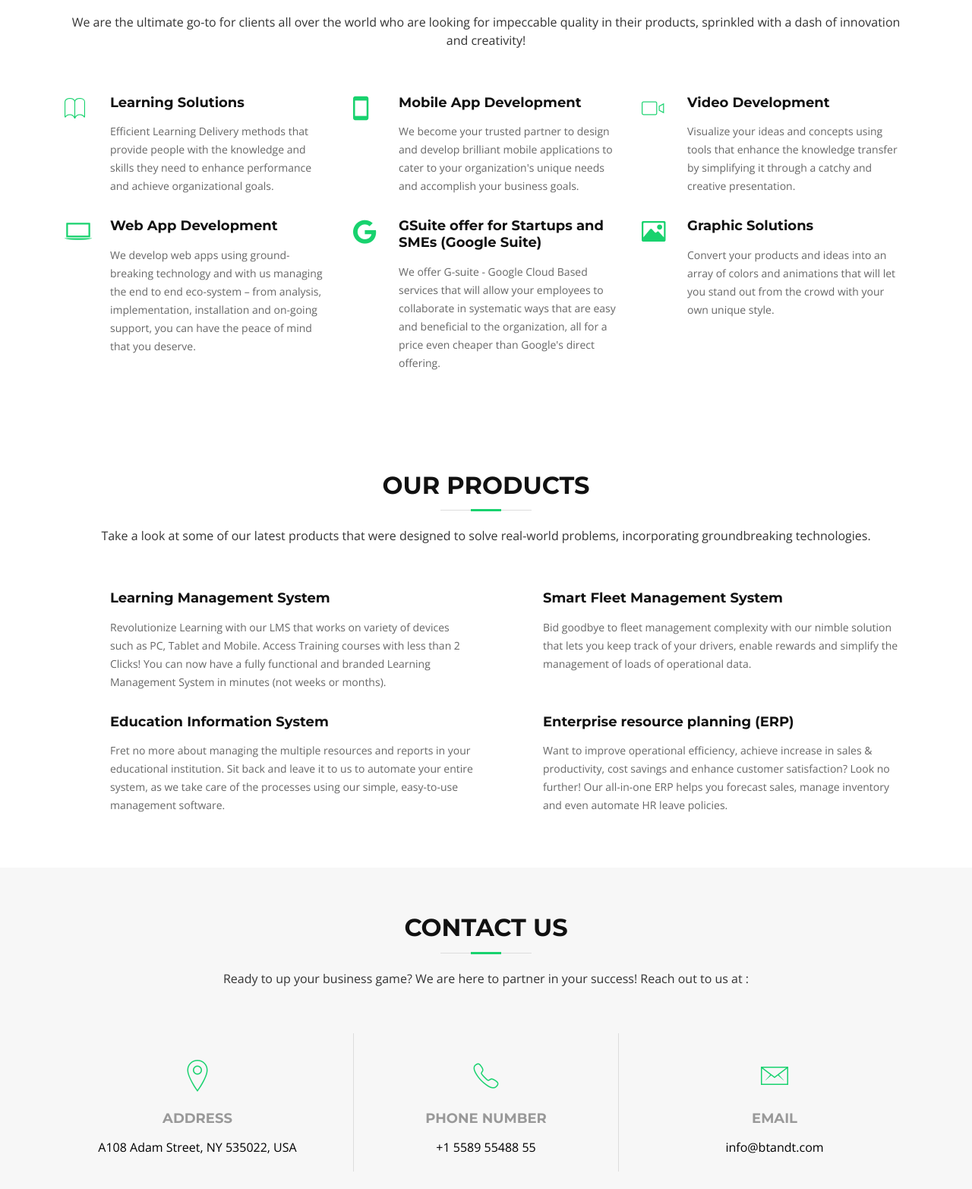
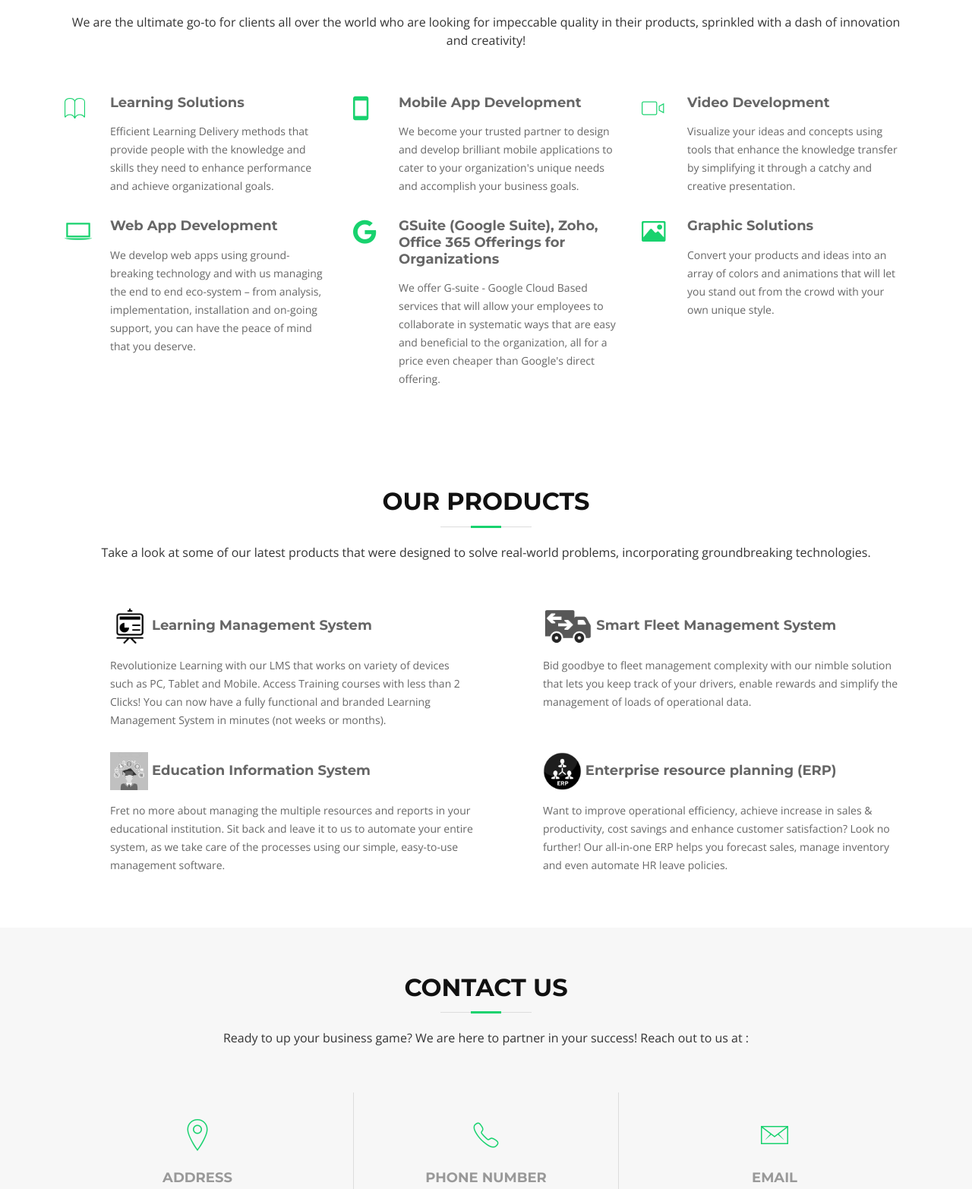
Before and after one commit to zakgit/btandt, a plain HTML site: page index.html in a window 1280 px wide. Shown: the part 1591-3156 px from the top of the page at 76% size. Drawn offline with nearby package versions, Linux system fonts and the light colour scheme; files whose address does not match are found by name.

Commit message:
services icons and contact us text

```diff
--- a/index.html
+++ b/index.html
@@ -183,7 +183,7 @@
                 <img src="img/about-mission.jpg" alt="" class="img-fluid">
                 <div class="icon"><i class="ion-ios-speedometer-outline"></i></div>
               </div>
-              <h2 class="title"><a href="#">Our Mission</a></h2>
+              <h2 class="title">Our Mission</h2>
               <p>
                 To be recognized as an integral part of corporate strategy through our exemplary solutions that meet the clients' objectives.
               </p>
@@ -196,7 +196,7 @@
                 <img src="img/about-plan.jpg" alt="" class="img-fluid">
                 <div class="icon"><i class="ion-ios-list-outline"></i></div>
               </div>
-              <h2 class="title"><a href="#">Our Plan</a></h2>
+              <h2 class="title">Our Plan</h2>
               <p>
                 Stay ahead of the rest in technology and innovation with a single minded pursuit of excellence.
               </p>
@@ -209,7 +209,7 @@
                 <img src="img/about-vision.jpg" alt="" class="img-fluid">
                 <div class="icon"><i class="ion-ios-eye-outline"></i></div>
               </div>
-              <h2 class="title"><a href="#">Our Vision</a></h2>
+              <h2 class="title">Our Vision</h2>
               <p>
                 To be a leader in Innovative Strategies and Quality, setting benchmarks in Customer Experience and Industry Thought Leadership.
               </p>
@@ -236,32 +236,32 @@
 
           <div class="col-lg-4 col-md-6 box wow bounceInUp" data-wow-duration="1.4s">
             <div class="icon"><i class="ion-ios-book-outline"></i></div>
-            <h4 class="title"><a href="#">Learning Solutions</a></h4>
+            <h4 class="title">Learning Solutions</h4>
             <p class="description">Efficient Learning Delivery methods that provide people with the knowledge and skills they need to enhance performance and achieve organizational goals.</p>
           </div>
           <div class="col-lg-4 col-md-6 box wow bounceInUp" data-wow-duration="1.4s">
             <div class="icon"><i class="ion-android-phone-portrait"></i></div>
-            <h4 class="title"><a href="#">Mobile App Development</a></h4>
+            <h4 class="title">Mobile App Development</h4>
             <p class="description">We become your trusted partner to design and develop brilliant mobile applications to cater to your organization's unique needs and accomplish your business goals.</p>
           </div>
           <div class="col-lg-4 col-md-6 box wow bounceInUp" data-wow-duration="1.4s">
             <div class="icon"><i class="ion-ios-videocam-outline"></i></div>
-            <h4 class="title"><a href="#">Video Development</a></h4>
+            <h4 class="title">Video Development</h4>
             <p class="description">Visualize your ideas and concepts using tools that enhance the knowledge transfer by simplifying it through a catchy and creative presentation.</p>
           </div>
           <div class="col-lg-4 col-md-6 box wow bounceInUp" data-wow-delay="0.1s" data-wow-duration="1.4s">
             <div class="icon"><i class="ion-laptop"></i></div>
-            <h4 class="title"><a href="#">Web App Development</a></h4>
+            <h4 class="title">Web App Development</h4>
             <p class="description">We develop web apps using ground-breaking technology and with us managing the end to end eco-system – from analysis, implementation, installation and on-going support, you can have the peace of mind that you deserve.</p>
           </div>
           <div class="col-lg-4 col-md-6 box wow bounceInUp" data-wow-delay="0.1s" data-wow-duration="1.4s">
             <div class="icon"><i class="fa fa-google"></i></div>
-            <h4 class="title"><a href="#">GSuite offer for Startups and SMEs (Google Suite)</a></h4>
+            <h4 class="title">GSuite (Google Suite), Zoho, Office 365 Offerings for Organizations</h4>
             <p class="description">We offer G-suite - Google Cloud Based services that will allow your employees to collaborate in systematic ways that are easy and beneficial to the organization, all for a price even cheaper than Google's direct offering.</p>
           </div>
           <div class="col-lg-4 col-md-6 box wow bounceInUp" data-wow-delay="0.1s" data-wow-duration="1.4s">
             <div class="icon"><i class="ion-image"></i></div>
-            <h4 class="title"><a href="#">Graphic Solutions</a></h4>
+            <h4 class="title">Graphic Solutions</h4>
             <p class="description">Convert your products and ideas into an array of colors and animations that will let you stand out from the crowd with your own unique style.</p>
           </div>
 
@@ -284,19 +284,19 @@
         <div class="row">
 
           <div class="col-lg-6 col-md-6 box wow bounceInUp" data-wow-duration="1.4s">
-            <h4 class="title"><a href="#">Learning Management System</a></h4>
+            <h4 class="title"><img src="img/small-learning.png" alt="" style="height: 50px;" /> Learning Management System</h4>
             <p class="description">Revolutionize Learning with our LMS that works on variety of devices such as PC, Tablet and Mobile. Access Training courses with less than 2 Clicks! You can now have a fully functional and branded Learning Management System in minutes (not weeks or months).</p>
           </div>
           <div class="col-lg-6 col-md-6 box wow bounceInUp" data-wow-duration="1.4s">
-            <h4 class="title"><a href="#">Smart Fleet Management System</a></h4>
+            <h4 class="title"><img src="img/small-fleet.png" alt="" style="height: 50px;" /> Smart Fleet Management System</h4>
             <p class="description">Bid goodbye to fleet management complexity with our nimble solution that lets you keep track of your drivers, enable rewards and simplify the management of loads of operational data.</p>
           </div>
           <div class="col-lg-6 col-md-6 box wow bounceInUp" data-wow-delay="0.1s" data-wow-duration="1.4s">
-            <h4 class="title"><a href="#">Education Information System</a></h4>
+            <h4 class="title"><img src="img/small-education.png" alt="" style="height: 50px;" /> Education Information System</h4>
             <p class="description">Fret no more about managing the multiple resources and reports in your educational institution. Sit back and leave it to us to automate your entire system, as we take care of the processes using our simple, easy-to-use management software.</p>
           </div>
           <div class="col-lg-6 col-md-6 box wow bounceInUp" data-wow-delay="0.1s" data-wow-duration="1.4s">
-            <h4 class="title"><a href="#">Enterprise resource planning (ERP)</a></h4>
+            <h4 class="title"><img src="img/small-erp.png" alt="" style="height: 50px;" /> Enterprise resource planning (ERP)</h4>
             <p class="description">Want to improve operational efficiency, achieve increase in sales &amp; productivity, cost savings and enhance customer satisfaction? Look no further! Our all-in-one ERP helps you forecast sales, manage inventory and even automate HR leave policies.</p>
           </div>
 
@@ -712,7 +712,7 @@
             <div class="contact-address">
               <i class="ion-ios-location-outline"></i>
               <h3>Address</h3>
-              <address>A108 Adam Street, NY 535022, USA</address>
+              <address>Office No. 8, 1st Floor, Building No. 90 (Above Diet House), Commercial Street - Al-Aziziya, Doha - Qatar</address>
             </div>
           </div>
 
@@ -720,7 +720,7 @@
             <div class="contact-phone">
               <i class="ion-ios-telephone-outline"></i>
               <h3>Phone Number</h3>
-              <p><a href="tel:+155895548855">+1 5589 55488 55</a></p>
+              <p><a href="tel:+155895548855">+974 66561234</a></p>
             </div>
           </div>
 
```
Also changed, not shown: img/small-education.png (added), img/small-erp.png (added), img/small-fleet.png (added), img/small-learning.png (added).
